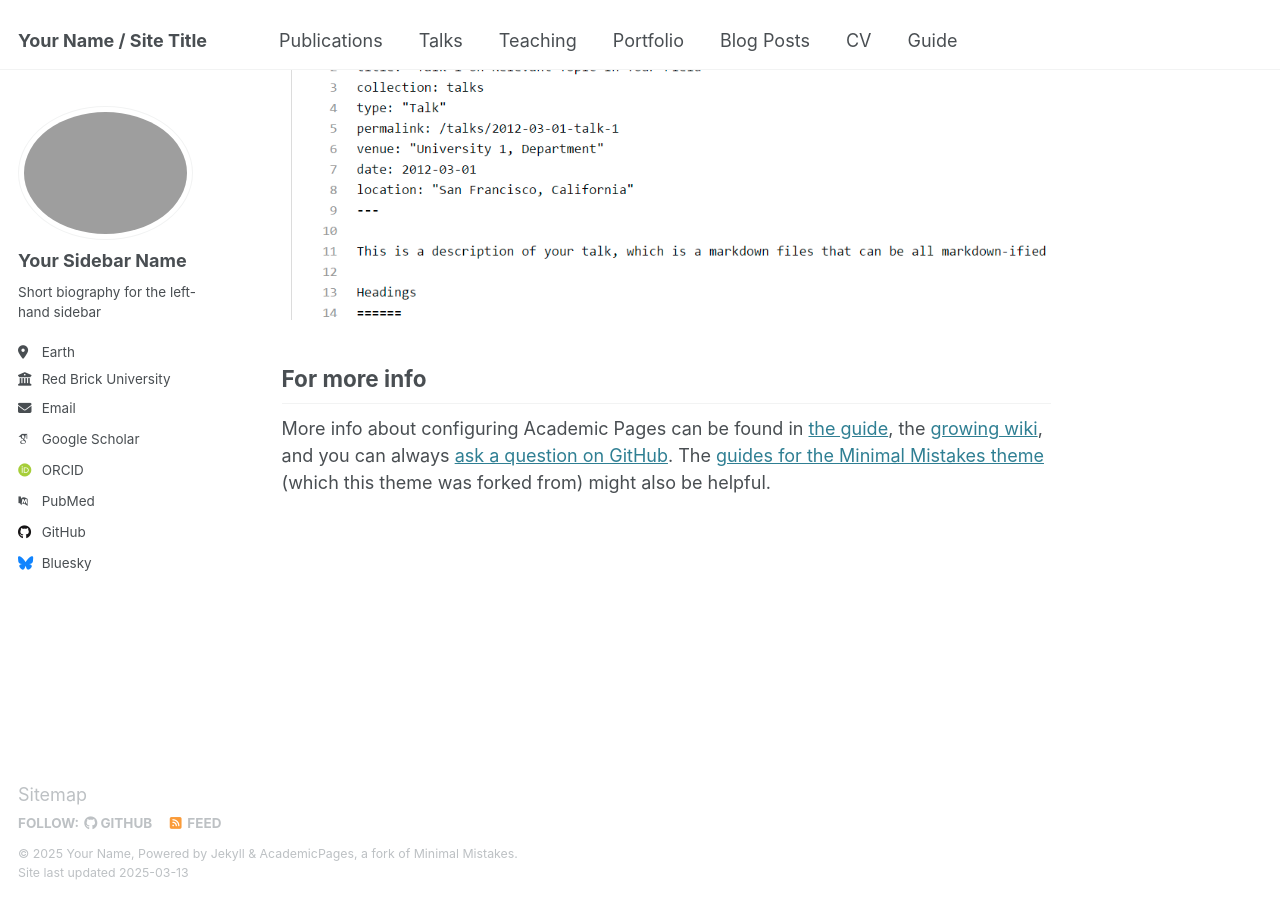
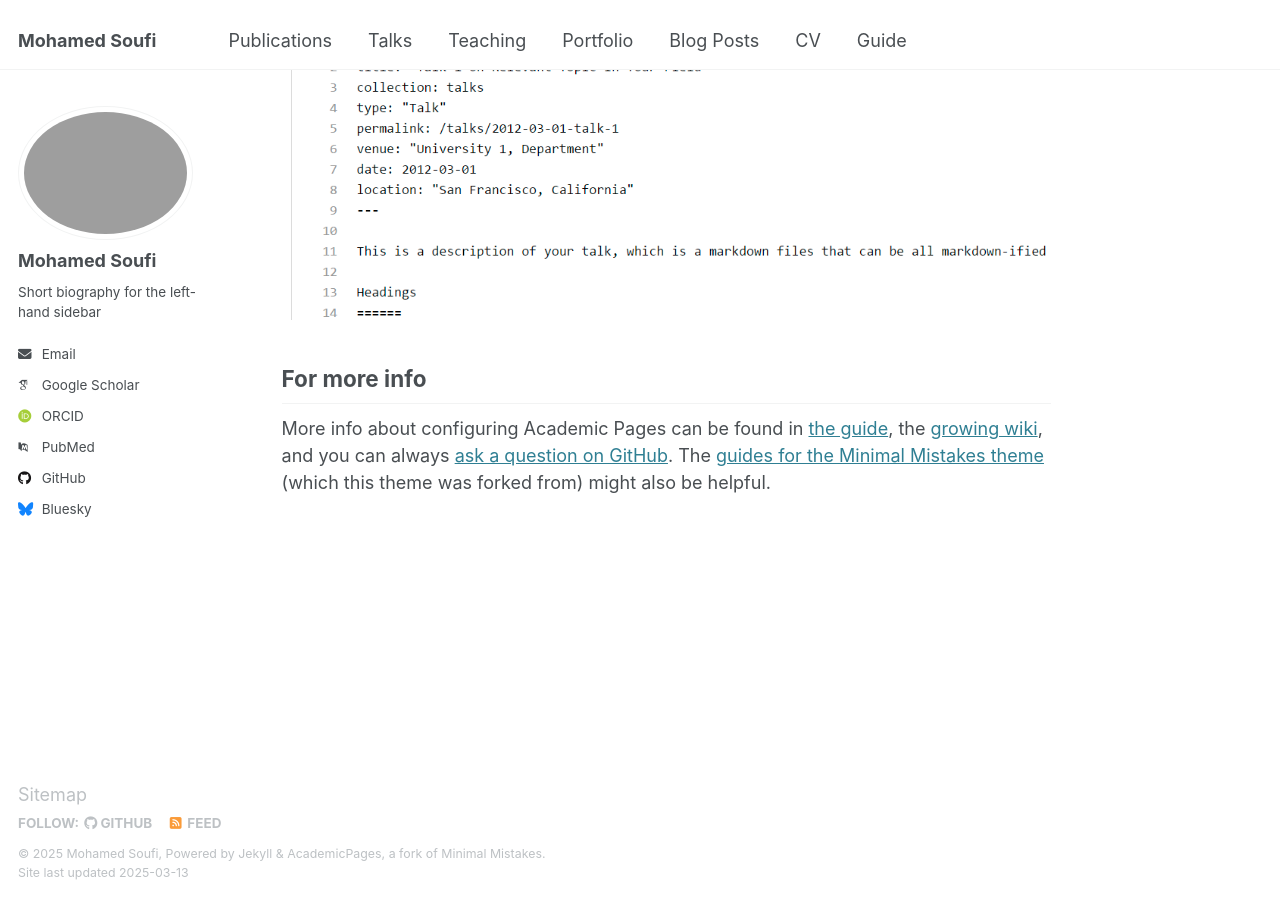
Before and after one commit to msoufi1453/msoufi1453.github.io, a Jekyll site: the page built from _pages/about.md, in a window 1280 px wide and 900 px high, scrolled down 2642 px. Built offline with Jekyll 4.4.1, drawn with Linux system fonts in a browser that asks for light colours; some web fonts are replaced.

Commit message:
Update _config.yml
first pushes

```diff
--- a/_config.yml
+++ b/_config.yml
@@ -9,11 +9,11 @@
 # Basic Site Settings
 locale                   : "en-US"
 site_theme               : "default"
-title                    : "Your Name / Site Title"
+title                    : "Mohamed Soufi"
 title_separator          : "-"
-name                     : &name "Your Name"
-description              : &description "personal description"
-url                      : https://academicpages.github.io # the base hostname & protocol for your site e.g. "https://[your GitHub username].github.io"
+name                     : &name "Mohamed Soufi"
+description              : &description "Mohamed Soufi academic webssite"
+url                      : https://academicpages.github.io # the base hostname & protocol for your site e.g. "https://msoufi1453.github.io"
 baseurl                  : "" # the subpath of your site, e.g. "/blog"
 repository               : "academicpages/academicpages.github.io"
 
@@ -23,13 +23,13 @@ repository               : "academicpages/academicpages.github.io"
 author:
   # Biographic information
   avatar           : "profile.png"
-  name             : "Your Sidebar Name"
-  pronouns         : # example: "she/her"
+  name             : "Mohamed Soufi"
+  pronouns         : # example: "he/him"
   bio              : "Short biography for the left-hand sidebar"
-  location         : "Earth"
-  employer         : "Red Brick University"
+  location         : # "Earth"
+  employer         : # "Red Brick University"
   uri              : # URL
-  email            : "none@example.org"
+  email            : "msoufi@alumni.caltech.edu"
 
   # Academic websites
   arxiv            : # URL - Update with the correct link to your profile
@@ -50,7 +50,7 @@ author:
   stackoverflow    : # User number or user number and name (i.e., use "1" or "1/jeff-atwood")
 
   # Social media
-  bluesky          : "bsky.app" # Replace this with you Bluesky username
+  bluesky          : "msoufi1.bsky.social" # Replace this with you Bluesky username
   facebook         : # Username
   flickr           : # Username
   foursquare       : # Username
```
